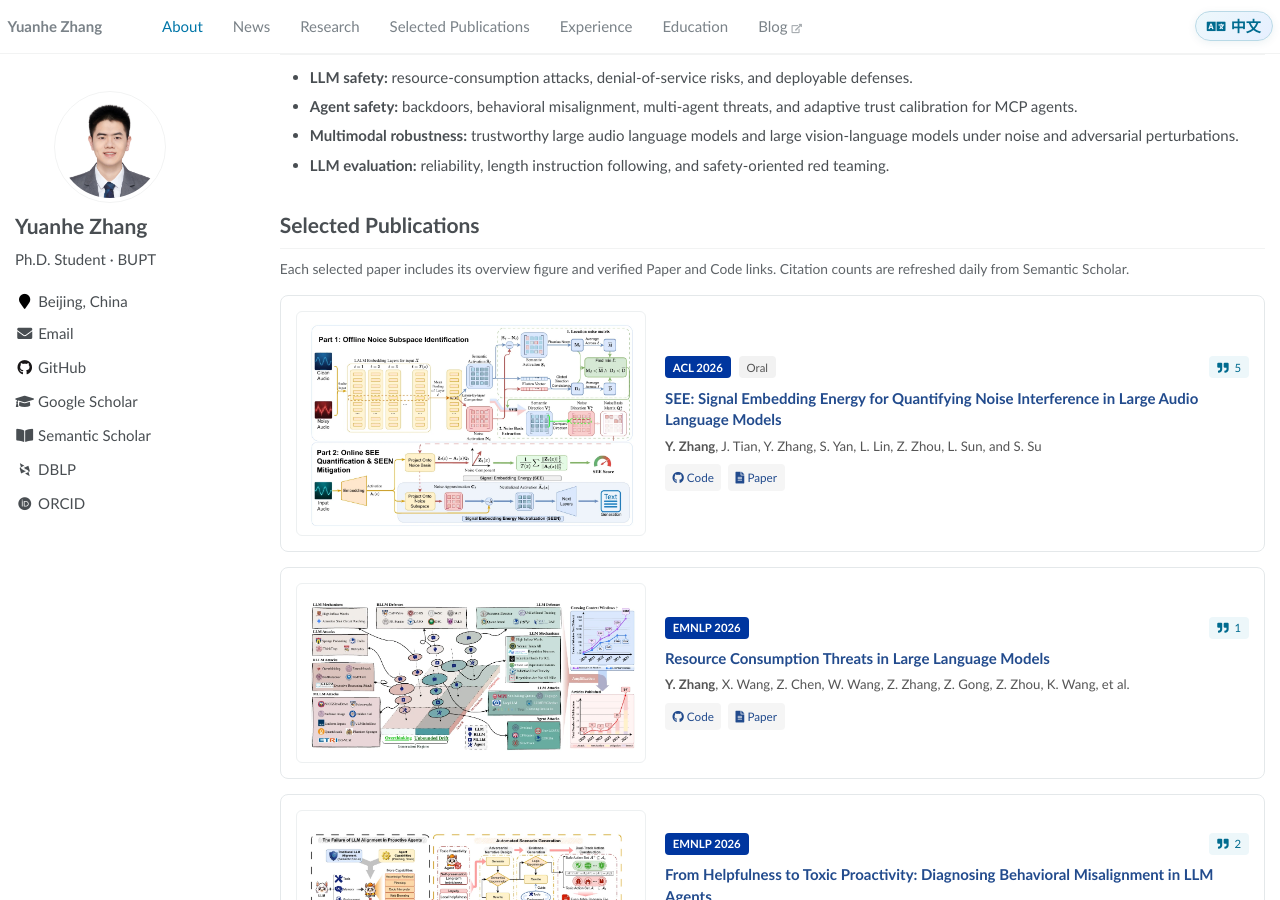
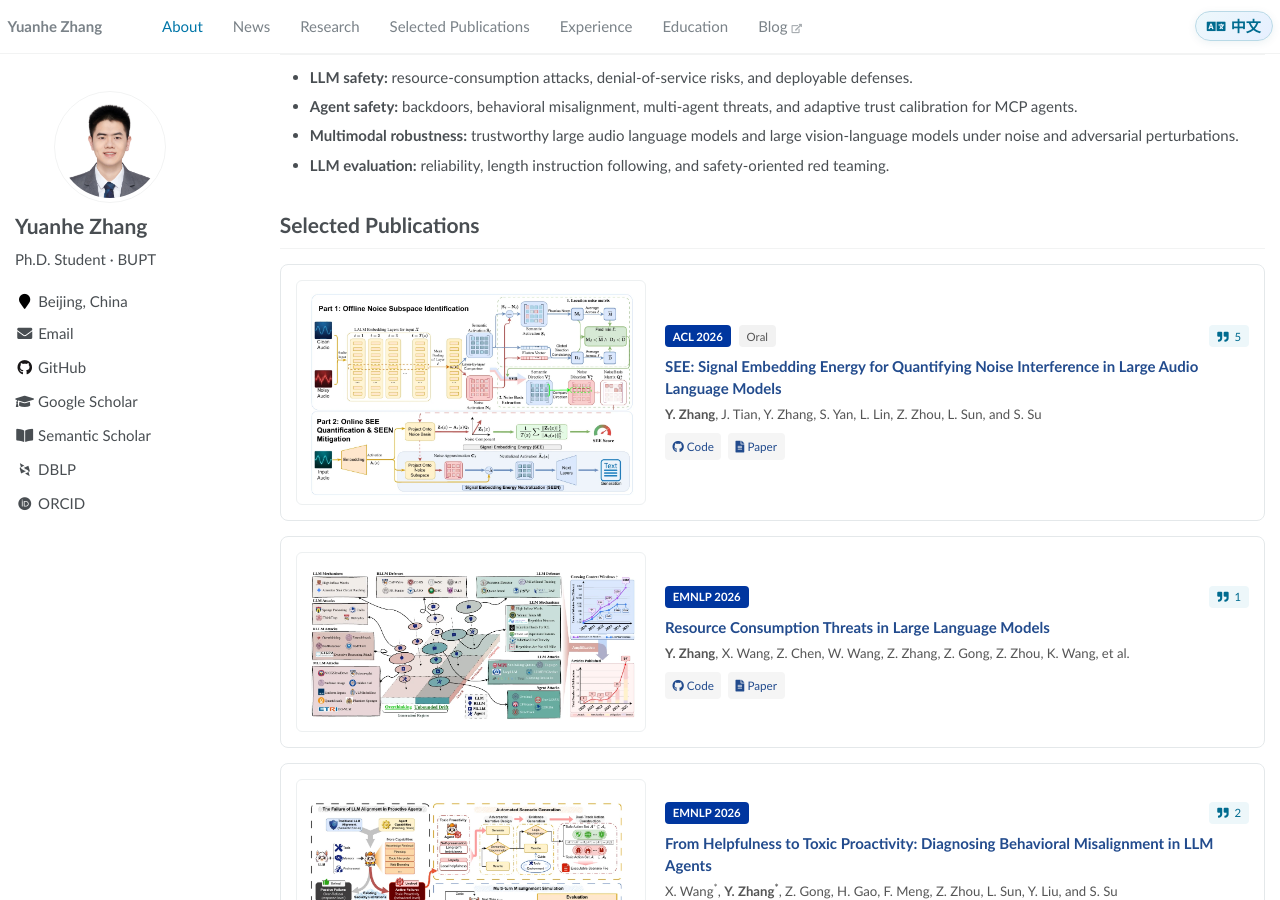
Before and after one commit to shuita2333/CV, a Jekyll site: the page built from _pages/about.md, in a window 1280 px wide and 900 px high, scrolled down 569 px. Built offline with Jekyll 4.4.1, drawn with Linux system fonts in a browser that asks for light colours; some web fonts are replaced.

Commit message:
Remove publication section note

```diff
--- a/_pages/about.md
+++ b/_pages/about.md
@@ -67,10 +67,6 @@ author_profile: true
     <span data-lang="en">Selected Publications</span>
     <span data-lang="zh" hidden>代表性论文</span>
   </h1>
-  <p class="section-note">
-    <span data-lang="en">Each selected paper includes its overview figure and verified Paper and Code links. Citation counts are refreshed daily from Semantic Scholar.</span>
-    <span data-lang="zh" hidden>每篇代表作均展示论文概览图，并提供经过核验的论文与代码链接。引用数每日从 Semantic Scholar 更新。</span>
-  </p>
   {% include publications.html %}
 </section>
 
```
